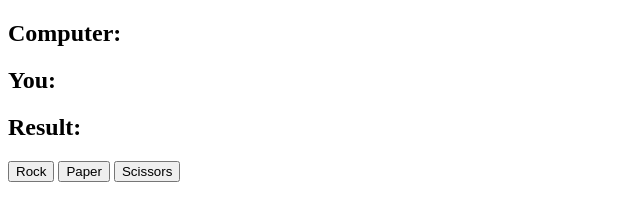
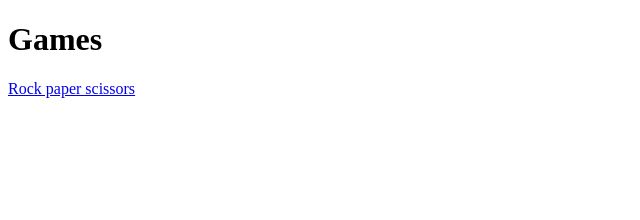
Before and after one commit to Romenildo/Romenildo.github.io, a plain HTML site: page index.html in a window 1280 px wide. Shown: the whole page, without its empty margins (0-640 px from the left). Drawn offline with Linux system fonts and the light colour scheme.

Commit message:
navegation

```diff
--- a/index.html
+++ b/index.html
@@ -8,15 +8,12 @@
 
 </head>
 <body>
-    <h2>Computer: <span id="computer-choice"></span></h2>
-    <h2>You: <span id="user-choice"></span></h2>
-    <h2>Result: <span id="result"></span></h2>
+    <header>
+        <h1>Games</h1>
 
-    <button className="button" id="rock">Rock</button>
-    <button className="button" id="paper">Paper</button>
-    <button className="button"" id="scissors">Scissors</button>
-
-    <script src="rock-paper-scissors.js"></script>
-
+    </header>
+    <nav>
+        <a href="games/rock-paper-scissors.html"> Rock paper scissors</a>
+    </nav>
 </body>
 </html>
```
Also changed, not shown: games/rock-paper-scissors.html (added, +9 -0 lines), games/rock-paper-scissors.js (renamed from rock-paper-scissors.js).
